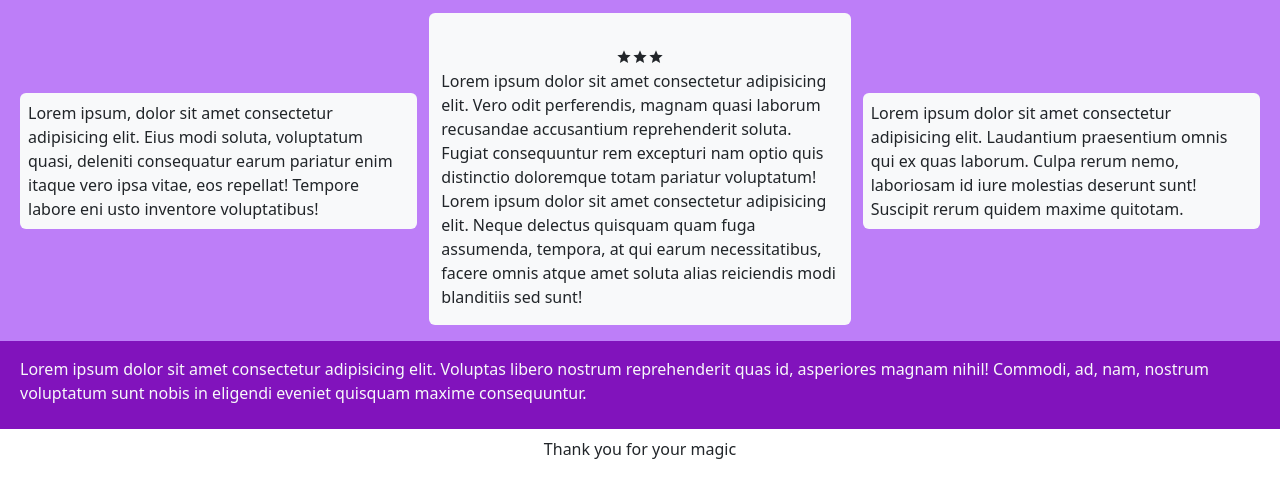
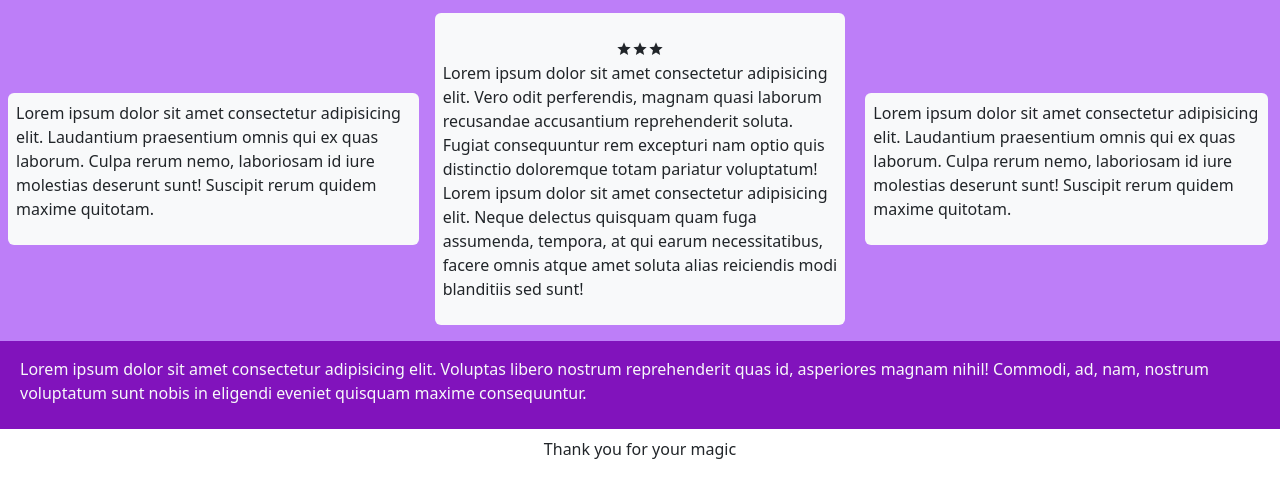
Before and after one commit to rachel-gamble/site-clone, a plain HTML site: page index.html in a window 1280 px wide. Shown: the part 981-1458 px from the top of the page. Drawn offline with nearby package versions, Linux system fonts and the light colour scheme; a web font is replaced by a local one.

Commit message:
fixed some padding issues!

```diff
--- a/index.html
+++ b/index.html
@@ -112,16 +112,20 @@
         </section>
         <!--SECTION 3 CENTERED CARDS W/ 1 EMPHASIZED BIGGER-->
 
-        <section class="row d-flex align-items-center bg-mid p-2">
-            <div class="col-md-4 order-2 order-md-1 my-2">
-                <p class="p-2 bg-light rounded">
-                    Lorem ipsum, dolor sit amet consectetur adipisicing elit. Eius modi soluta, voluptatum quasi,
-                    deleniti consequatur earum pariatur enim itaque vero ipsa vitae, eos repellat! Tempore labore eni
-                    usto inventore voluptatibus!
+        <section class="row d-flex align-items-center bg-mid py-2">
+            <div class="col-md-4 order-2 order-md-1 p-2">
+                <div class="bg-light rounded p-2">
+                    <p>
+                        Lorem ipsum dolor sit amet consectetur adipisicing elit. Laudantium praesentium omnis qui ex
+                        quas laborum. Culpa rerum nemo, laboriosam id iure molestias deserunt sunt! Suscipit rerum
+                        quidem
+                        maxime quitotam.
                     </p>
                 </div>
-            <div class="col-md-4 rounded bg-light order-1 order-md-2 my-2">
-                <p class="p-2">
+            </div>
+            <div class="col-md-4 order-1 order-md-2 p-2">
+                <div class="rounded bg-light p-2">
+                    <p>
                     <div class="d-flex justify-content-center">
                         <span class="mdi mdi-star"></span>
                         <span class="mdi mdi-star"></span>
@@ -135,12 +139,17 @@
                     omnis atque amet soluta alias reiciendis modi blanditiis sed sunt!
                     </p>
                 </div>
-            <div class="col-md-4 order-3 order-md-3 my-2">
-                <p class="p-2 bg-light rounded">
-                    Lorem ipsum dolor sit amet consectetur adipisicing elit. Laudantium praesentium omnis qui ex quas
-                    laborum. Culpa rerum nemo, laboriosam id iure molestias deserunt sunt! Suscipit rerum quidem maxime
-                    quitotam.
+            </div>
+            <div class="col-md-4 order-3 order-md-3 ">
+                <div class="bg-light rounded p-2">
+
+                    <p>
+                        Lorem ipsum dolor sit amet consectetur adipisicing elit. Laudantium praesentium omnis qui ex
+                        quas laborum. Culpa rerum nemo, laboriosam id iure molestias deserunt sunt! Suscipit rerum
+                        quidem
+                        maxime quitotam.
                     </p>
+                </div>
             </div>
         </section>
 
```
Lines whose indentation alone changed are shown as unchanged.
